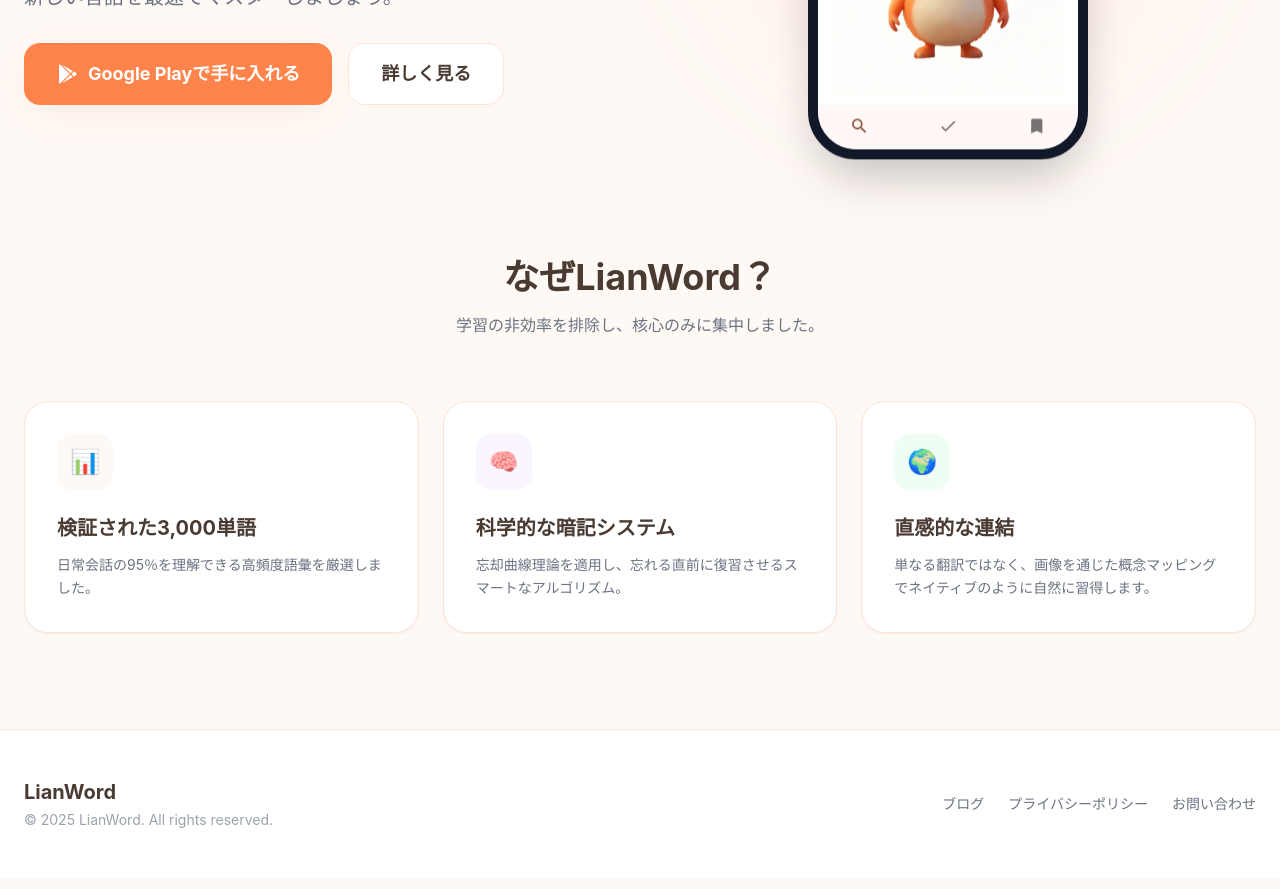
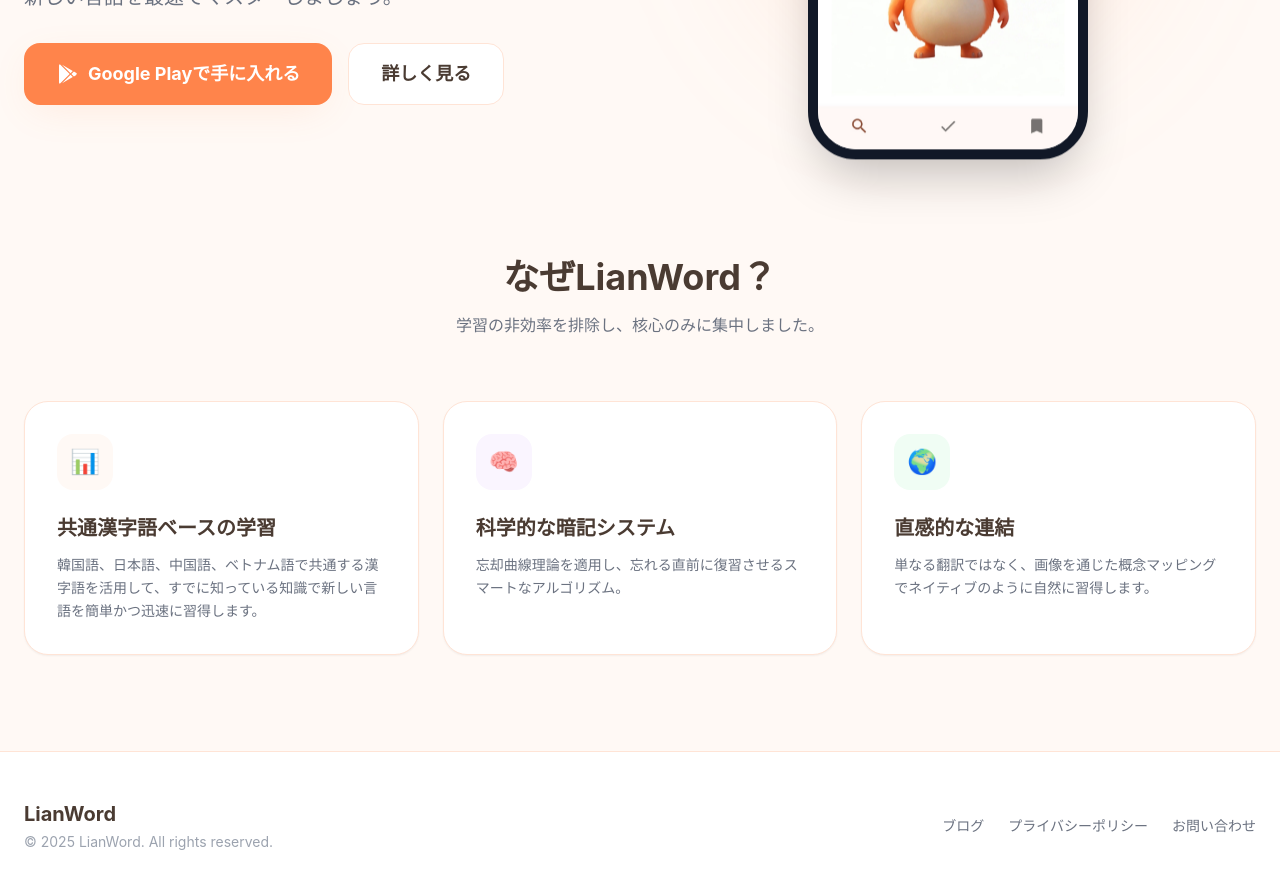
Before and after one commit to littleactiondev/littleactiondev.github.io, a Jekyll site: the page ja/index.html, which Jekyll copies as it is, in a window 1280 px wide and 900 px high, scrolled down 579 px. Shown: the top 889 px of the window. Built offline with Jekyll 4.4.1, drawn with Linux system fonts in a browser that asks for light colours; nearby versions of some CDN libraries; some web fonts are replaced.

Commit message:
Update all language pages to emphasize cognate-based learning
- Korean: Changed "검증된 3,000 단어" to "공통한자어 기반 학습"
- English: Changed "Verified 3,000 Words" to "Cognate-Based Learning"
- Japanese: Changed "検証された3,000単語" to "共通漢字語ベースの学習"
- Chinese: Changed "严选3000词" to "共同汉字词基础学习"
- Vietnamese: Changed "3.000 từ được kiểm chứng" to "Học dựa trên từ Hán-Việt chung"
- Updated all descriptions to focus on leveraging shared cognates

```diff
--- a/index.html
+++ b/index.html
@@ -168,9 +168,9 @@
             <!-- Card 1 -->
             <div class="bg-white p-8 rounded-3xl border border-lian-100 shadow-sm hover:shadow-md transition duration-300 group">
                 <div class="w-14 h-14 bg-lian-50 rounded-2xl flex items-center justify-center text-lian-500 mb-6 text-2xl group-hover:scale-110 transition">📊</div>
-                <h3 class="text-xl font-bold mb-3 text-lian-dark">Verified 3,000 Words</h3>
+                <h3 class="text-xl font-bold mb-3 text-lian-dark">Cognate-Based Learning</h3>
                 <p class="text-gray-500 text-sm leading-relaxed">
-                    Selected high-frequency vocabulary based on linguistic statistics covering 95% of daily usage.
+                    Learn new languages easily and quickly by leveraging cognates shared across Korean, Japanese, Chinese, and Vietnamese.
                 </p>
             </div>
             <!-- Card 2 -->
--- a/ja/index.html
+++ b/ja/index.html
@@ -167,9 +167,9 @@
             <!-- Card 1 -->
             <div class="bg-white p-8 rounded-3xl border border-lian-100 shadow-sm hover:shadow-md transition duration-300 group">
                 <div class="w-14 h-14 bg-lian-50 rounded-2xl flex items-center justify-center text-lian-500 mb-6 text-2xl group-hover:scale-110 transition">📊</div>
-                <h3 class="text-xl font-bold mb-3 text-lian-dark">検証された3,000単語</h3>
+                <h3 class="text-xl font-bold mb-3 text-lian-dark">共通漢字語ベースの学習</h3>
                 <p class="text-gray-500 text-sm leading-relaxed">
-                    日常会話の95％を理解できる高頻度語彙を厳選しました。
+                    韓国語、日本語、中国語、ベトナム語で共通する漢字語を活用して、すでに知っている知識で新しい言語を簡単かつ迅速に習得します。
                 </p>
             </div>
             <!-- Card 2 -->
--- a/vi/index.html
+++ b/vi/index.html
@@ -167,9 +167,9 @@
             <!-- Card 1 -->
             <div class="bg-white p-8 rounded-3xl border border-lian-100 shadow-sm hover:shadow-md transition duration-300 group">
                 <div class="w-14 h-14 bg-lian-50 rounded-2xl flex items-center justify-center text-lian-500 mb-6 text-2xl group-hover:scale-110 transition">📊</div>
-                <h3 class="text-xl font-bold mb-3 text-lian-dark">3.000 từ được kiểm chứng</h3>
+                <h3 class="text-xl font-bold mb-3 text-lian-dark">Học dựa trên từ Hán-Việt chung</h3>
                 <p class="text-gray-500 text-sm leading-relaxed">
-                    Tuyển chọn từ vựng tần suất cao bao phủ 95% giao tiếp hàng ngày dựa trên thống kê ngôn ngữ học.
+                    Tận dụng từ Hán-Việt được dùng chung trong tiếng Hàn, Nhật, Trung, Việt để học ngôn ngữ mới dễ dàng và nhanh chóng với kiến thức bạn đã có.
                 </p>
             </div>
             <!-- Card 2 -->
--- a/zh/index.html
+++ b/zh/index.html
@@ -167,9 +167,9 @@
             <!-- Card 1 -->
             <div class="bg-white p-8 rounded-3xl border border-lian-100 shadow-sm hover:shadow-md transition duration-300 group">
                 <div class="w-14 h-14 bg-lian-50 rounded-2xl flex items-center justify-center text-lian-500 mb-6 text-2xl group-hover:scale-110 transition">📊</div>
-                <h3 class="text-xl font-bold mb-3 text-lian-dark">严选3000词</h3>
+                <h3 class="text-xl font-bold mb-3 text-lian-dark">共同汉字词基础学习</h3>
                 <p class="text-gray-500 text-sm leading-relaxed">
-                    基于语言学统计，严选覆盖95%日常对话的高频词汇。
+                    利用韩语、日语、中国语、越南语中共同使用的汉字词，用已掌握的知识轻松快速地学习新语言。
                 </p>
             </div>
             <!-- Card 2 -->
```
